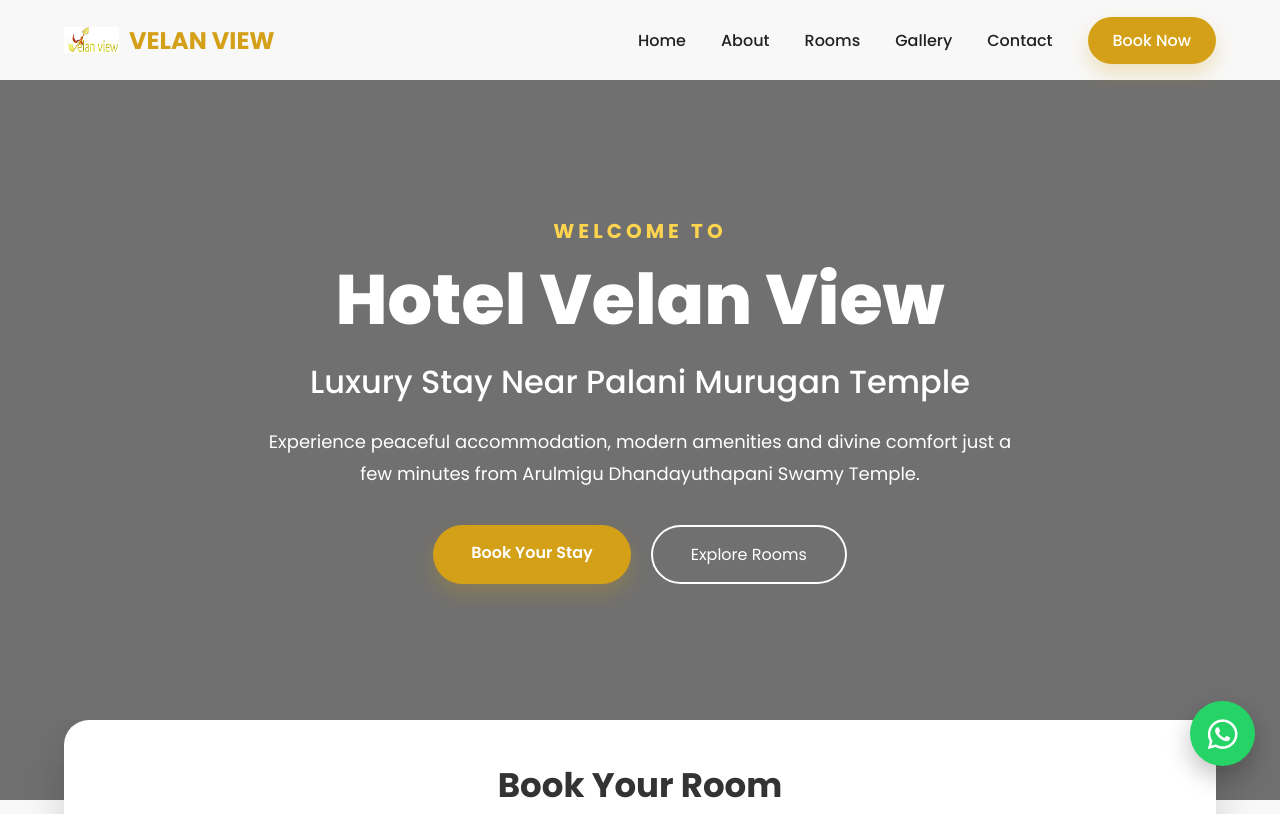
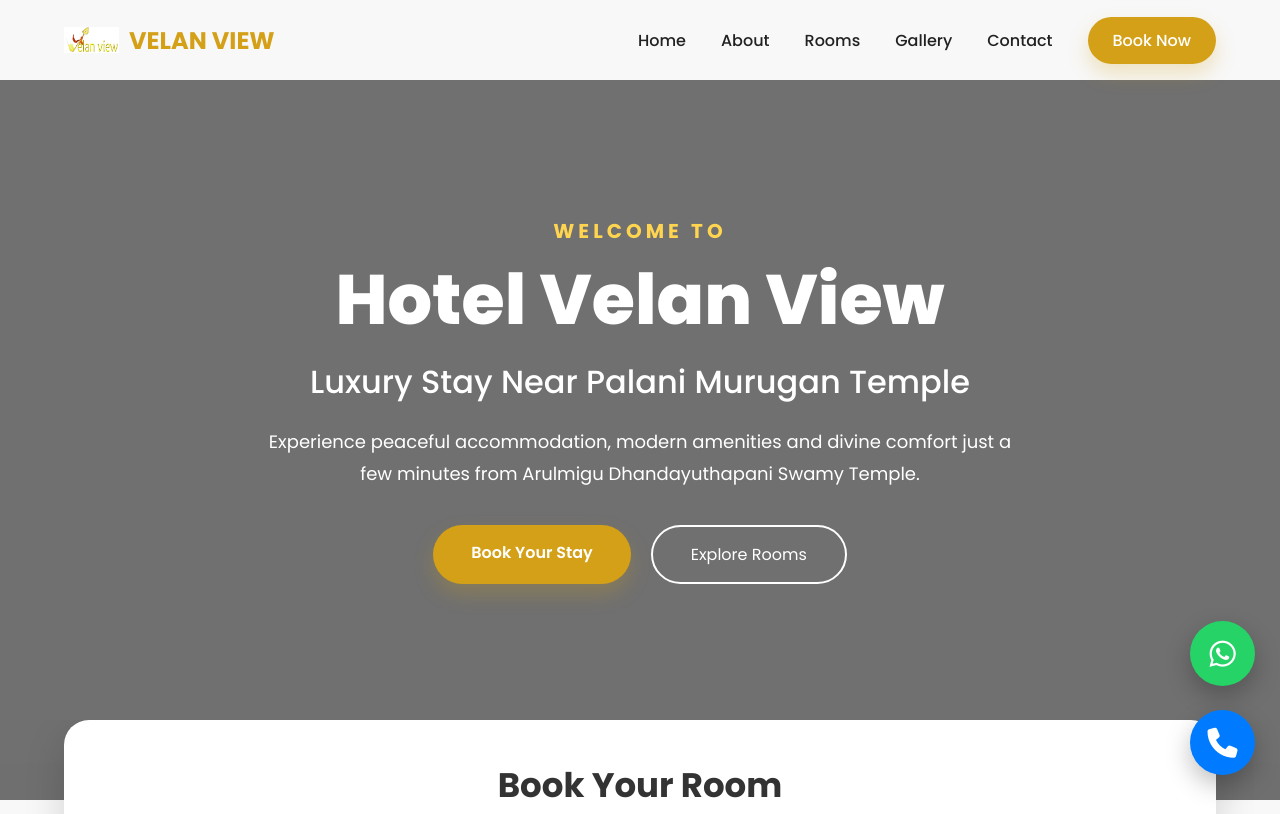
Before and after one commit to velanviewpalani/velanview, a plain HTML site: page index.html in a window 1280 px wide. Shown: the top 814 px of the page. Drawn offline with nearby package versions, Linux system fonts and the light colour scheme.

Commit message:
Update style.css

```diff
--- a/css/style.css
+++ b/css/style.css
@@ -1001,26 +1001,43 @@ footer .copyright{
    FLOATING WHATSAPP
 ========================================= */
 
-.whatsapp-float{
+/* =========================================
+   FLOATING WHATSAPP & CALL
+========================================= */
+
+.whatsapp-float,
+.call-float{
     position:fixed;
     right:25px;
-    bottom:25px;
     width:65px;
     height:65px;
-    background:#25D366;
     color:#fff;
     border-radius:50%;
     display:flex;
     justify-content:center;
     align-items:center;
     text-decoration:none;
-    font-size:34px;
+    font-size:30px;
     box-shadow:0 10px 25px rgba(0,0,0,.25);
     z-index:999;
     transition:.3s;
 }
 
-.whatsapp-float:hover{
+/* WhatsApp */
+.whatsapp-float{
+    bottom:105px;
+    background:#25D366;
+}
+
+/* Call */
+.call-float{
+    bottom:25px;
+    background:#007bff;
+}
+
+/* Hover */
+.whatsapp-float:hover,
+.call-float:hover{
     transform:scale(1.12);
 }
 
```
